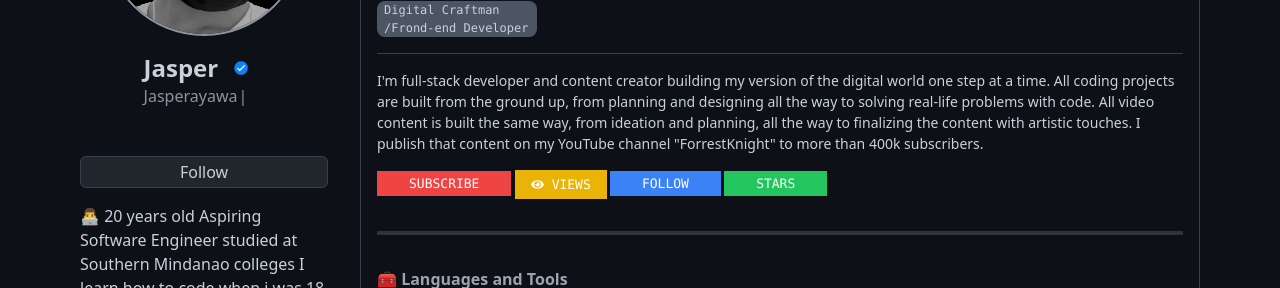
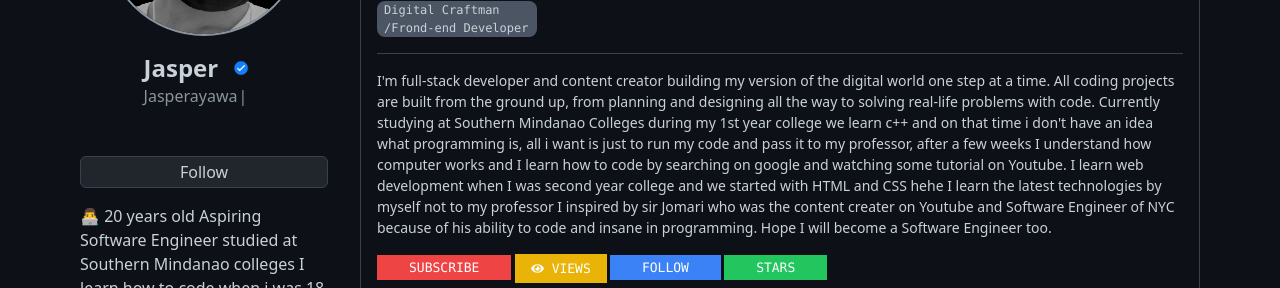
Before and after one commit to jasperayawan/github-clone-portfolio, a React (Create React App) app: page / in a window 1280 px wide. Shown: the part 260-548 px from the top of the page. Built offline with nearby package versions, Linux system fonts and the light colour scheme.

Commit message:
Added and updated

```diff
--- a/src/components/Home.jsx
+++ b/src/components/Home.jsx
@@ -146,10 +146,12 @@ const Home = () => {
 
                     <p className='text-[#C9D1D9] text-[14px]'>I'm full-stack developer and content creator building my version of the digital
                          world one step at a time. All coding projects are built from the ground up, from planning and
-                         designing all the way to solving real-life problems with code. All video content is built the
-                         same way, from ideation and planning, all the way to finalizing the content with artistic
-                         touches. I publish that content on my YouTube channel "ForrestKnight" to more than 400k
-                         subscribers.</p>
+                         designing all the way to solving real-life problems with code. Currently studying at Southern Mindanao Colleges during my 1st year college
+                         we learn c++ and on that time i don't have an idea what programming is, all i want is just to run my code and pass it to my professor,
+                         after a few weeks I understand how computer works and I learn how to code by searching on google and watching some tutorial on Youtube.
+                         I learn web development when I was second year college and we started with HTML and CSS hehe I learn the latest technologies by myself not to my professor
+                         I inspired by sir Jomari who was the content creater on Youtube and Software Engineer of NYC because of his ability to code and insane in programming.
+                         Hope I will become a Software Engineer too.</p>
 
                     <div className='mt-4 border-b-4 pb-8 mb-8 border-[#333]'>
                         <ul className='flex gap-[.2rem] flex-wrap'>
```
